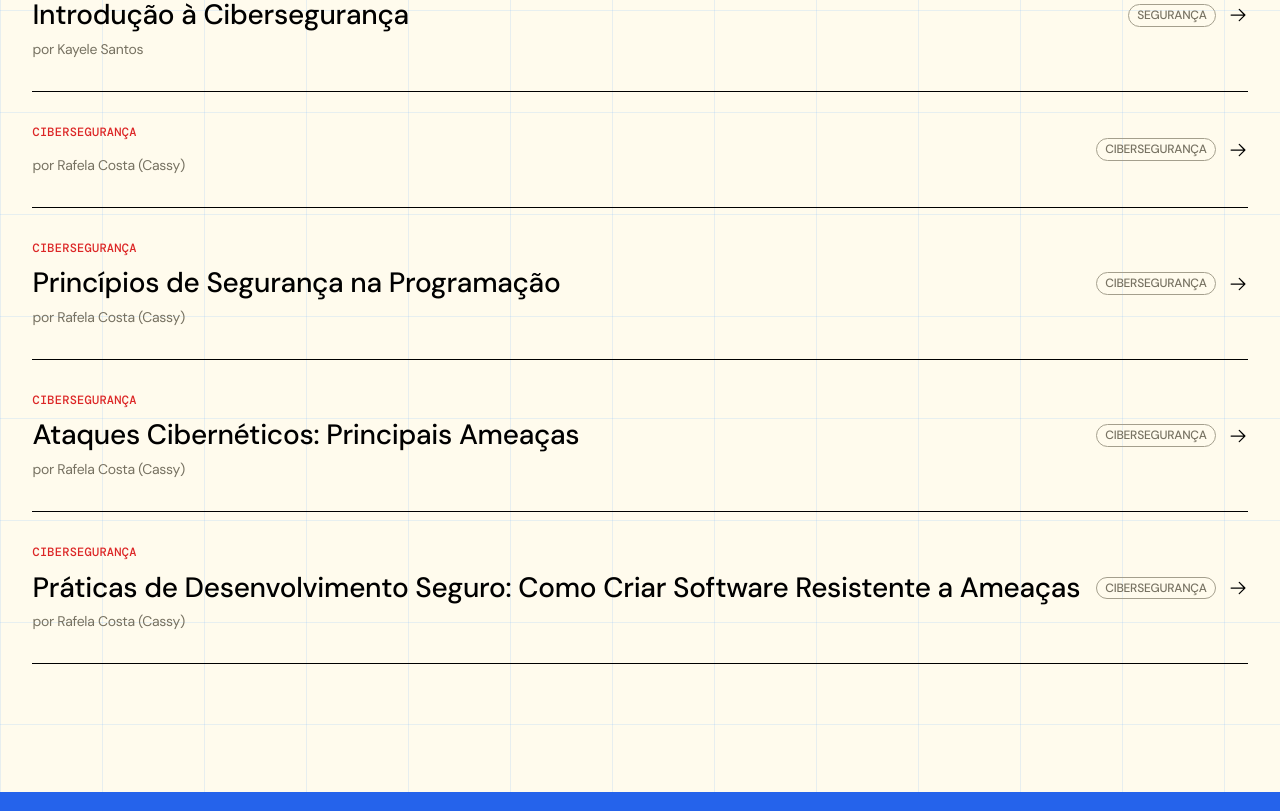
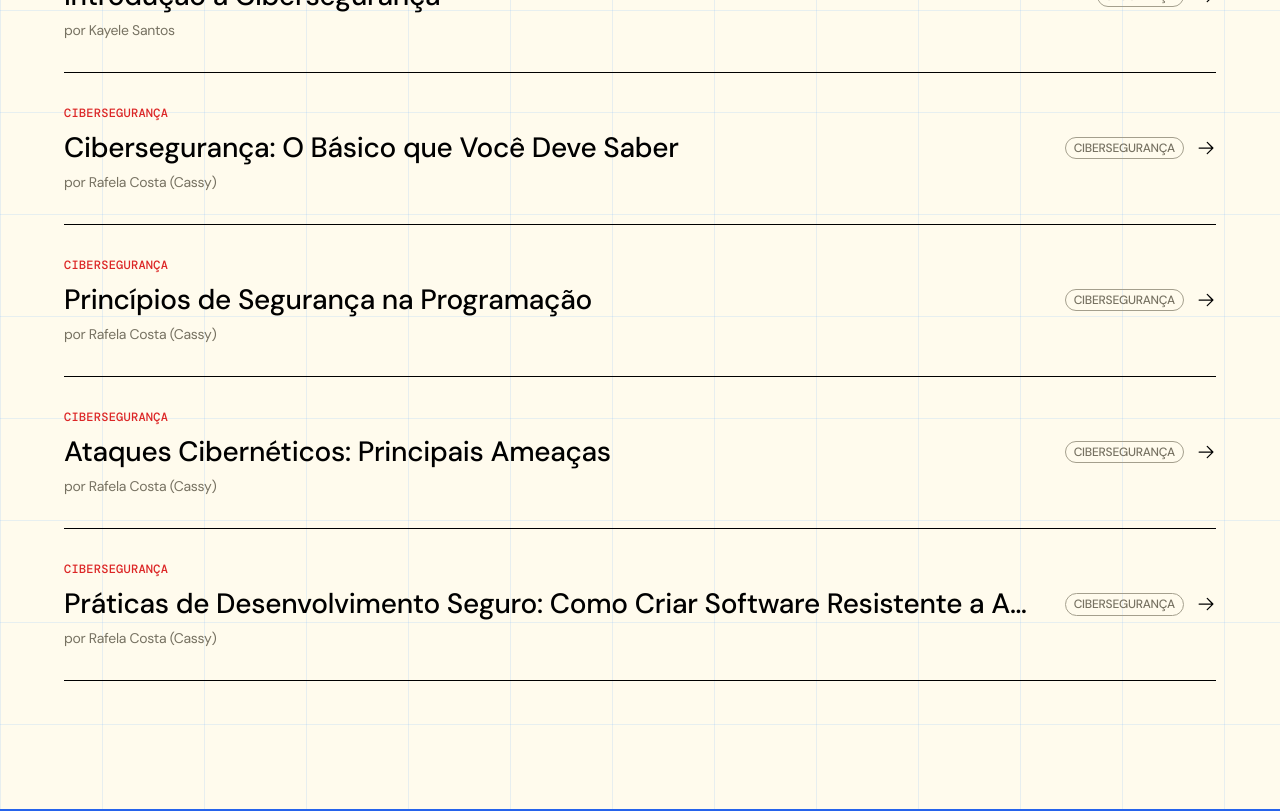
Before and after one commit to binattitech/site, a Next.js app: page / in a window 1280 px wide. Shown: the part 3560-4371 px from the top of the page. Built offline with nearby package versions, Linux system fonts and the light colour scheme.

Commit message:
feat: ajustar estilos e estrutura de componentes, incluindo melhorias na seção About e Blog

```diff
--- a/app/globals.css
+++ b/app/globals.css
@@ -23,4 +23,9 @@ body {
   color: var(--fg-emphasis);
   font-family: var(--font-family);
   -webkit-font-smoothing: antialiased;
+  overflow-x: hidden;
 }
+
+main {
+  width: 100%;
+}
--- a/app/home.module.css
+++ b/app/home.module.css
@@ -29,14 +29,6 @@
   }
 }
 
-:root {
-  --space-12:  40px;
-  --space-16:  64px;
-  --space-18:  80px;
-  --space-21: 128px;
-  --space-23: 160px;
-  --blue-600: #2563eb;
-}
 
 /* ── Página ──────────────────────────────────────────────── */
 .page {
--- a/data/artigos/cibersegurança/ciberseguranca-01-o-basico.md
+++ b/data/artigos/cibersegurança/ciberseguranca-01-o-basico.md
@@ -1,4 +1,4 @@
-]# Cibersegurança: O Básico que Você Deve Saber
+# Cibersegurança: O Básico que Você Deve Saber
 
 Se você está começando a entrar no mundo da tecnologia, ou se já é veterano e quer reforçar seus conhecimentos, a cibersegurança é uma área valiosa para se aprender e explorar seus conceitos.
 
--- a/sections/AboutSobreSection/AboutSobreSection.module.css
+++ b/sections/AboutSobreSection/AboutSobreSection.module.css
@@ -79,7 +79,8 @@
   flex-direction: column;
   gap: var(--breakpoints-section-content-gap);
   align-items: flex-start;
-  padding: var(--space-8);
+  padding-block: var(--space-8);
+  padding-left: var(--space-8);
   background: var(--action-filled-bg-default);
 }
 
--- a/sections/AboutSobreSection/AboutSobreSection.tsx
+++ b/sections/AboutSobreSection/AboutSobreSection.tsx
@@ -27,7 +27,9 @@ export default function AboutSobreSection() {
         <div className={styles.right}>
           <span className={styles.badgeRight}>Nossa Missão</span>
           <h2 className={styles.headingRight}>
-            Educação gratuita, open source e em comunidade.
+            Educação gratuita, <br />
+            open source e <br />
+            em comunidade.
           </h2>
         </div>
       </div>
```
Also changed, not shown: sections/BlogAreasSection/BlogAreasSection.tsx (+5 -7 lines), data/team.ts (line endings or trailing spaces).
